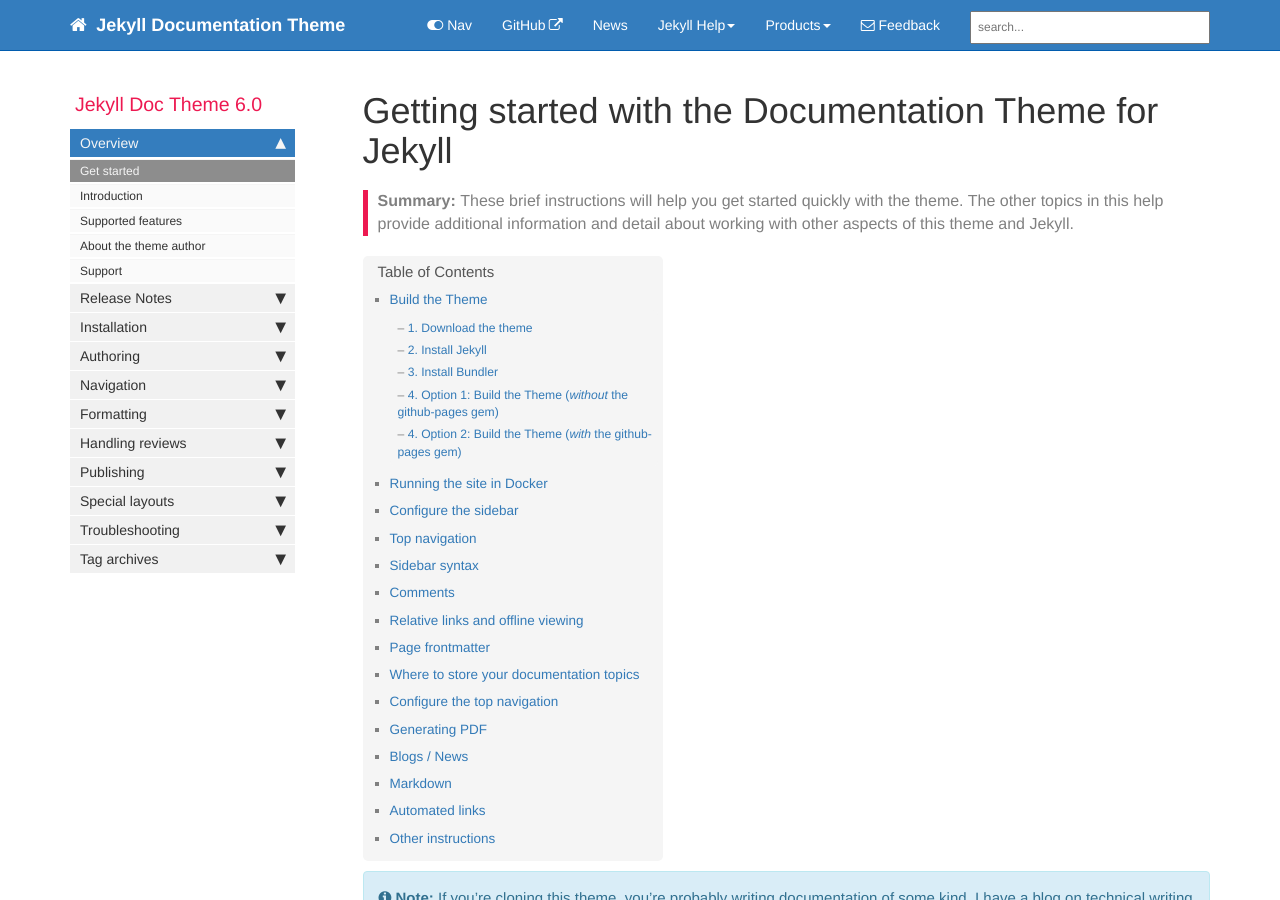
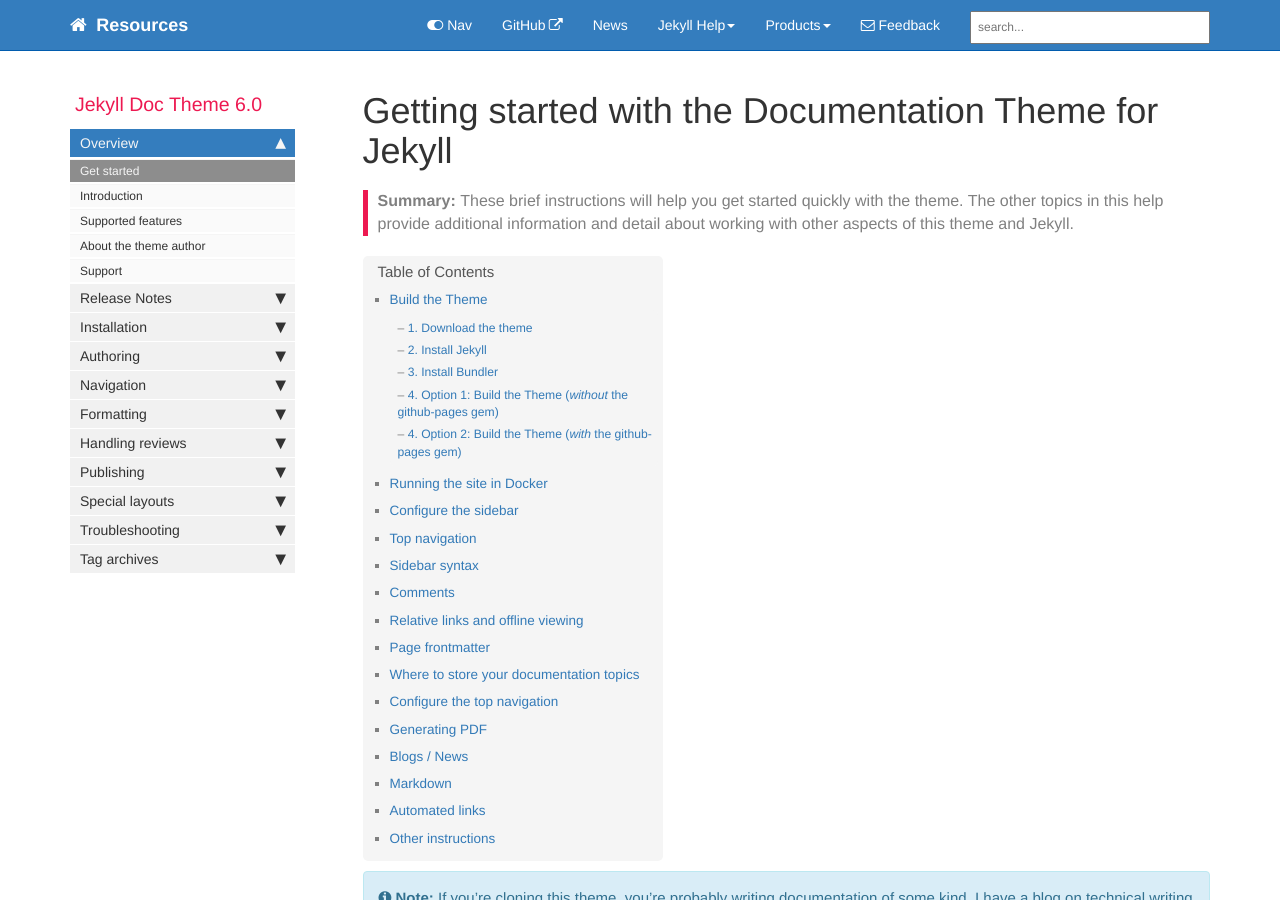
Before and after one commit to kerrykins/transresourceslondonON, a Jekyll site: the page built from index.md, in a window 1280 px wide and 900 px high. Built offline with Jekyll 4.4.1, drawn with Linux system fonts in a browser that asks for light colours; comment, search, counter and statistics services are not loaded.

Commit message:
Update _config.yml

```diff
--- a/_config.yml
+++ b/_config.yml
@@ -6,7 +6,7 @@
 output: web
 # this property is useful for conditional filtering of content that is separate from the PDF.
 
-topnav_title: Jekyll Documentation Theme
+topnav_title: Resources
 # this appears on the top navigation bar next to the home button
 
 site_title: Jekyll theme for documentation
```
